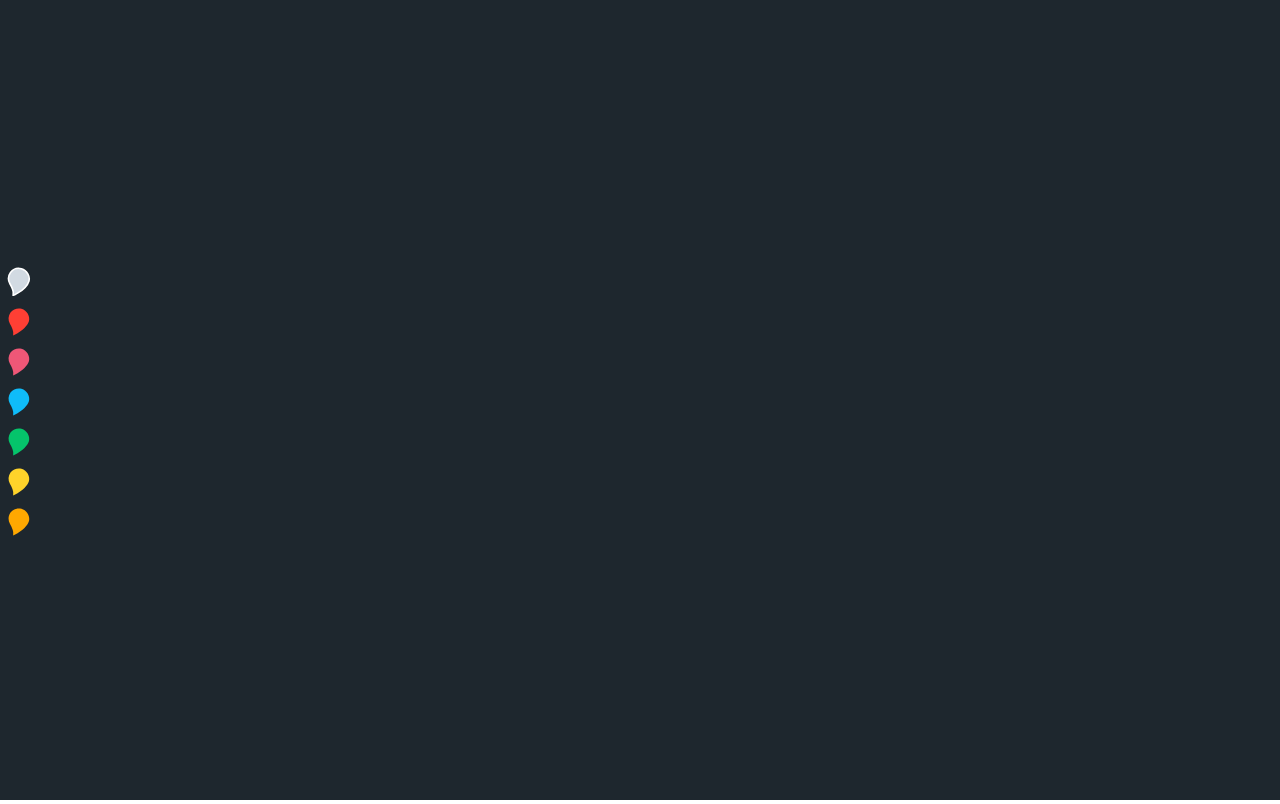
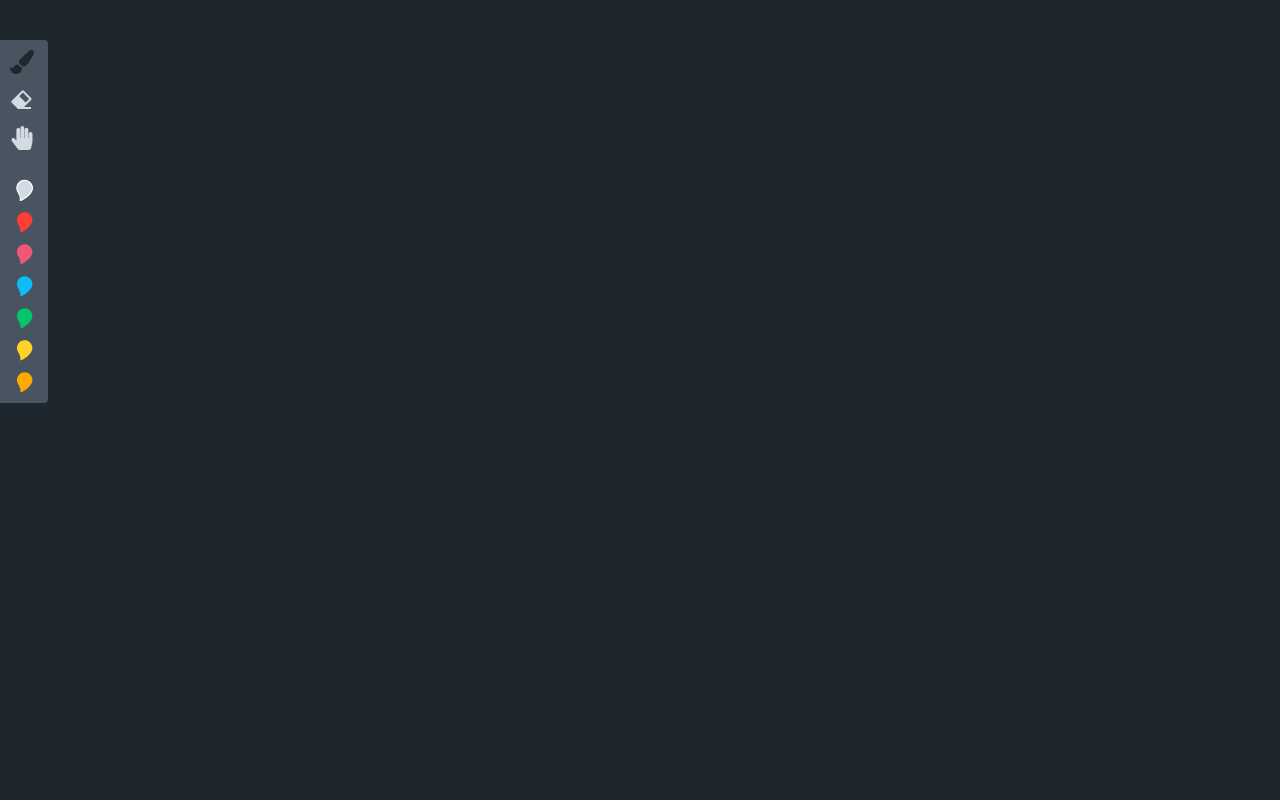
Before and after one commit to mohamedmagdy17593/dark-sketch, a React (Create React App) app: page / in a window 1280 px wide. Built offline with nearby package versions, Linux system fonts and the light colour scheme.

Commit message:
add toolbar

```diff
--- a/package.json
+++ b/package.json
@@ -15,6 +15,7 @@
     "perfect-freehand": "^0.3.5",
     "react": "^17.0.2",
     "react-dom": "^17.0.2",
+    "react-icons": "^4.2.0",
     "react-scripts": "4.0.3",
     "typescript": "^4.1.2",
     "valtio": "^1.0.0",
--- a/src/App.tsx
+++ b/src/App.tsx
@@ -1,12 +1,12 @@
 /** @jsxImportSource @emotion/react */
 
 import Canvas from './Canvas';
-import ColorSelector from './ColorSelector';
+import Toolbar from './Toolbar';
 
 function App() {
   return (
     <div css={{ width: '100%', height: '100vh', position: 'relative' }}>
-      <ColorSelector />
+      <Toolbar />
       <Canvas />
     </div>
   );
--- a/src/Canvas.tsx
+++ b/src/Canvas.tsx
@@ -14,7 +14,7 @@ import {
 } from './sketch';
 
 function Canvas() {
-  let { color: sketchColor } = useSketch();
+  let { color: sketchColor, tool } = useSketch();
 
   useLayoutEffect(() => {
     initCtx();
@@ -28,8 +28,12 @@ function Canvas() {
   }, []);
 
   useEffect(() => {
-    setFillStyle(sketchColor);
-  }, [sketchColor]);
+    if (tool === 'brush') {
+      setFillStyle(sketchColor);
+    } else if (tool === 'eraser') {
+      setFillStyle(DARK);
+    }
+  }, [sketchColor, tool]);
 
   function handlePointerDown(e: React.PointerEvent) {
     e.preventDefault();
--- a/src/ColorSelector.tsx
+++ /dev/null
@@ -1,44 +0,0 @@
-/** @jsxImportSource @emotion/react */
-
-import React from 'react';
-import { BLUE, GREEN, ORANGE, PINK, RED, WHITE, YELLOW } from './color';
-import { BrushIcon } from './Icon';
-import { setColor, useSketch } from './sketch';
-
-const colors = [WHITE, RED, PINK, BLUE, GREEN, YELLOW, ORANGE];
-
-function ColorSelector() {
-  let { color: sketchColor } = useSketch();
-
-  return (
-    <div
-      css={{
-        position: 'absolute',
-        top: '50%',
-        transform: 'translate(0, -50%)',
-        display: 'flex',
-        flexFlow: 'column',
-        fontSize: 32,
-        '> *': { padding: 2 },
-        '> *:not(:last-child)': {
-          marginBottom: 4,
-        },
-      }}
-    >
-      {colors.map((color) => {
-        let isSelected = color === sketchColor;
-        return (
-          <BrushIcon
-            color={color}
-            selected={isSelected}
-            onClick={() => {
-              setColor(color);
-            }}
-          />
-        );
-      })}
-    </div>
-  );
-}
-
-export default ColorSelector;
--- /dev/null
+++ b/src/Toolbar.tsx
@@ -0,0 +1,135 @@
+/** @jsxImportSource @emotion/react */
+
+import React from 'react';
+import { FaPaintBrush, FaHandPaper } from 'react-icons/fa';
+import { RiEraserFill } from 'react-icons/ri';
+import {
+  BLUE,
+  GRAY,
+  GREEN,
+  ORANGE,
+  PINK,
+  RED,
+  WHITE,
+  YELLOW,
+  DARK,
+} from './color';
+import { BrushIcon } from './Icon';
+import { setColor, setTool, Tools as ToolsType, useSketch } from './sketch';
+
+function Toolbar() {
+  return (
+    <div
+      css={{
+        position: 'absolute',
+        top: '5%',
+        // transform: 'translate(0, -50%)',
+        display: 'flex',
+        flexFlow: 'column',
+        fontSize: 24,
+        background: GRAY,
+        padding: 8,
+        borderTopRightRadius: 4,
+        borderBottomRightRadius: 4,
+      }}
+    >
+      <Tools />
+      <hr
+        css={{
+          width: '100%',
+          border: 0,
+          borderBottom: `1px solid ${GRAY}`,
+          margin: '8px 0',
+        }}
+      />
+      <ColorSelector />
+    </div>
+  );
+}
+
+function Tools() {
+  let { tool } = useSketch();
+
+  function handleSelectTool(e: React.MouseEvent<HTMLInputElement, MouseEvent>) {
+    let tool = e.currentTarget.name;
+    setTool(tool as ToolsType);
+  }
+
+  return (
+    <div
+      css={{
+        color: WHITE,
+        display: 'flex',
+        flexFlow: 'column',
+        '> *': { padding: '2px' },
+        '> *:not(:last-child)': {
+          marginBottom: 4,
+        },
+      }}
+    >
+      <label css={{ color: tool === 'brush' ? DARK : undefined }}>
+        <FaPaintBrush />
+        <input
+          css={{ display: 'none' }}
+          name="brush"
+          type="radio"
+          onClick={handleSelectTool}
+        />
+      </label>
+
+      <label css={{ color: tool === 'eraser' ? DARK : undefined }}>
+        <RiEraserFill />
+        <input
+          css={{ display: 'none' }}
+          name="eraser"
+          type="radio"
+          onClick={handleSelectTool}
+        />
+      </label>
+
+      <label css={{ color: tool === 'hand' ? DARK : undefined }}>
+        <FaHandPaper />
+        <input
+          css={{ display: 'none' }}
+          name="hand"
+          type="radio"
+          onClick={handleSelectTool}
+        />
+      </label>
+    </div>
+  );
+}
+
+const colors = [WHITE, RED, PINK, BLUE, GREEN, YELLOW, ORANGE];
+
+function ColorSelector() {
+  let { color: sketchColor } = useSketch();
+
+  return (
+    <div
+      css={{
+        display: 'flex',
+        flexFlow: 'column',
+        '> *': { padding: '2px 4px' },
+        '> *:not(:last-child)': {
+          marginBottom: 4,
+        },
+      }}
+    >
+      {colors.map((color) => {
+        let isSelected = color === sketchColor;
+        return (
+          <BrushIcon
+            color={color}
+            selected={isSelected}
+            onClick={() => {
+              setColor(color);
+            }}
+          />
+        );
+      })}
+    </div>
+  );
+}
+
+export default Toolbar;
--- a/src/color.ts
+++ b/src/color.ts
@@ -1,5 +1,6 @@
 export const DARK = `#1e272e`;
 export const WHITE = `#d2dae2`;
+export const GRAY = `#485460`;
 
 export const RED = '#ff3f34';
 export const PINK = '#ef5777';
--- a/src/sketch.tsx
+++ b/src/sketch.tsx
@@ -4,6 +4,8 @@ import getStroke from 'perfect-freehand';
 import { WHITE } from './color';
 
 export const CANVAS_MULTIPLIER = 2;
+
+export type Tools = 'brush' | 'eraser' | 'hand';
 
 export const refs = {
   canvas: {} as HTMLCanvasElement,
@@ -13,6 +15,7 @@ export const refs = {
 };
 export const sketchState = proxy({
   color: WHITE,
+  tool: 'brush' as Tools,
 });
 
 export function useSketch() {
@@ -61,7 +64,12 @@ export function clearPoints() {
 export function draw() {
   let svgPoints = getSvgPathFromStroke(
     getStroke(refs.points, {
-      size: 16,
+      size:
+        sketchState.tool === 'brush'
+          ? 16
+          : sketchState.tool === 'eraser'
+          ? 60
+          : 0,
       thinning: 0.75,
       smoothing: 0.5,
       streamline: 0.5,
@@ -78,3 +86,7 @@ export function draw() {
 export function setColor(color: string) {
   sketchState.color = color;
 }
+
+export function setTool(tool: Tools) {
+  sketchState.tool = tool;
+}
```
Also changed, not shown: 1 other file (tests, documents, lock files or other folders).
